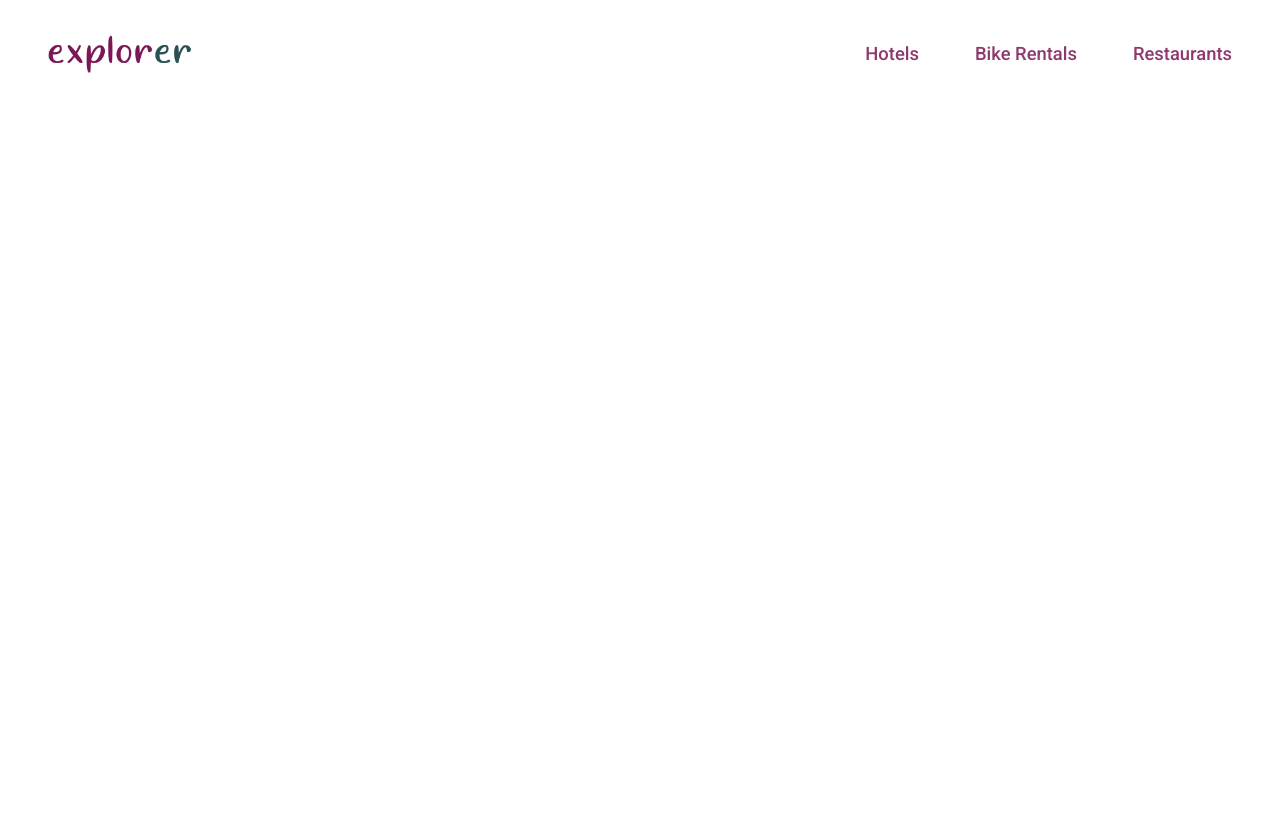
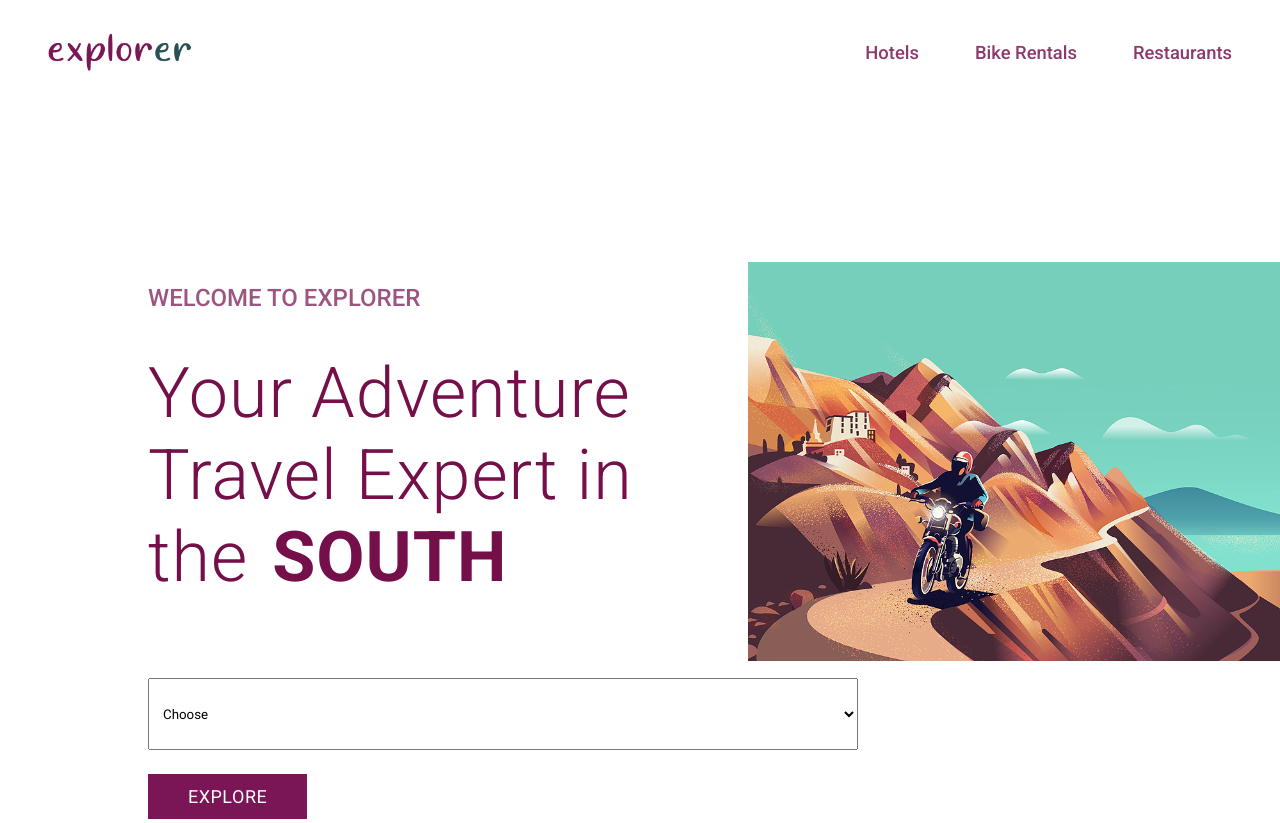
Before and after one commit to Mohana-Sowdesh/React-JS-Training, a React (Create React App) app in the folder explorer/: page / in a window 1280 px wide. Before the commit the page ends 800 px from the top, so only its background shows below. Built offline with nearby package versions, Linux system fonts and the light colour scheme.

Commit message:
Create banner, button component

```diff
--- /dev/null
+++ b/explorer/src/components/Banner/Banner.jsx
@@ -0,0 +1,41 @@
+import styles from "../Banner/Banner.module.scss";
+import cover from '../../assets/explorer.webp';
+import { AppConstants } from '../../constants/app-constants';
+import Button from "../Button/Button";
+
+/**
+ * @description - This function returns Banner component
+ */
+function Banner() {
+    return (
+        <section className={styles.banner}>
+            <div className={styles["site-desc"]}>
+                <div className={styles.welcome}>{ AppConstants.BANNER.WELCOME_MSG }</div>
+                <div className={styles.slogan}>
+                    { AppConstants.BANNER.PROMO_MSG }
+                    <span className={styles.south}>{ AppConstants.BANNER.SOUTH }</span>
+                </div>
+
+                <select name="place" className={styles.dropdown}>
+                    <option value="Choose" hidden selected disabled>Choose</option>
+                    <option value="Chidambaram">Chidambaram</option>
+                    <option value="Masinagudi">Masinagudi</option>
+                    <option value="Pollachi">Pollachi</option>
+                    <option value="Thanjavur">Thanjavur</option>
+                    <option value="Kumbakkonam">Kumbakkonam</option>
+                    <option value="Tirunelveli">Tirunelveli</option>
+                </select>
+
+                <div className={styles["btn-container"]}>
+                    <Button btnText={AppConstants.BANNER.EXPLORE_BTN_TXT} />
+                </div>
+
+            </div>
+            <div className={styles["banner-img"]}>
+                <img src={cover} alt="cover image" />
+            </div>
+        </section>
+    );
+}
+
+export default Banner;
--- /dev/null
+++ b/explorer/src/components/Banner/Banner.module.scss
@@ -0,0 +1,52 @@
+@import '../../styles/color.module';
+
+.banner {
+    display: flex;
+}
+
+.site-desc {
+    width: 37.5rem;
+    margin: 11.25rem 0 0 9.25rem;
+    z-index: 1;
+}
+
+.banner-img {
+    width: 100%;
+
+    img {
+        width: 100%;
+        height: 100%;
+        object-fit: contain;
+    }
+}
+
+.welcome {
+    text-transform: uppercase;
+    font-size: 1.5rem;
+    font-weight: 500;
+    color: $welcome-msg-color;
+}
+
+.slogan {
+    margin: 2.5rem 6.25rem 5rem 0;
+    font-size: 4.375rem;
+    font-weight: 300;
+    color: $slogan-color;
+    letter-spacing: 1px;
+}
+
+.south {
+    padding-left: 1.5rem;
+    font-weight: 600;
+    text-transform: uppercase;
+}
+
+.dropdown {
+    padding: 10px;
+    width: 710px;
+    height: 72px;
+}
+
+.btn-container {
+    margin-top: 1.5rem;
+}
--- /dev/null
+++ b/explorer/src/components/Button/Button.jsx
@@ -0,0 +1,18 @@
+import styles from '../Button/Button.module.scss';
+import PropTypes from 'prop-types';
+
+/**
+ * @description - This function returns a button
+ * @param {*} btnText
+ */
+function Button({ btnText }) {
+    return (
+        <button className={styles.btn}>{ btnText }</button>
+    );
+}
+
+Button.propTypes = {
+    btnText: PropTypes.string.isRequired
+}
+
+export default Button;
--- /dev/null
+++ b/explorer/src/components/Button/Button.module.scss
@@ -0,0 +1,13 @@
+@import '../../styles/color.module';
+
+.btn {
+    padding: 0.75rem 2.5rem;
+    background-color: $btn-color;
+    color: $white-color;
+    border: none;
+    font-size: 1.125rem;
+    font-weight: small;
+    cursor: pointer;
+    text-transform: uppercase;
+    letter-spacing: 0.5px;
+}
--- a/explorer/src/components/Header/Header.jsx
+++ b/explorer/src/components/Header/Header.jsx
@@ -5,7 +5,7 @@ import MenuItem from '../MenuItem/MenuItem';
 import { AppConstants } from '../../constants/app-constants';
 
 /**
- * @description this function returns Header component
+ * @description - This function returns Header component
  */
 
 function Header() {
--- a/explorer/src/components/Header/Header.module.scss
+++ b/explorer/src/components/Header/Header.module.scss
@@ -2,7 +2,7 @@ header {
     display: flex;
     justify-content: space-between;
     align-items: center;
-    margin: 1.87rem 3rem;
+    margin: 1.75rem 3rem;
 }
 
 .logo {
--- a/explorer/src/constants/app-constants.js
+++ b/explorer/src/constants/app-constants.js
@@ -1,3 +1,9 @@
 export const AppConstants = {
-    MENU_LIST : ['Hotels', 'Bike Rentals', 'Restaurants']
+    MENU_LIST : ['Hotels', 'Bike Rentals', 'Restaurants'],
+    BANNER: {
+        WELCOME_MSG: "Welcome to Explorer",
+        PROMO_MSG: "Your Adventure Travel Expert in the",
+        SOUTH: "South",
+        EXPLORE_BTN_TXT: "Explore"
+    }
 }
--- a/explorer/src/pages/Home/Home.jsx
+++ b/explorer/src/pages/Home/Home.jsx
@@ -1,10 +1,12 @@
 import React from 'react';
 import Header from '../../components/Header/Header';
+import Banner from '../../components/Banner/Banner';
 
 function Home() {
     return (
        <div>
             <Header />
+            <Banner />
        </div>
     );
 }
--- a/explorer/src/styles/_color.module.scss
+++ b/explorer/src/styles/_color.module.scss
@@ -1 +1,8 @@
 $primary-color: #8e396d;
+
+$white-color: #fff;
+
+$welcome-msg-color: #9c5481;
+$slogan-color: #750f4a;
+
+$btn-color: #7a1655;
```
Also changed, not shown: explorer/src/components/MenuItem/MenuItem.jsx (+7 -2 lines), explorer/src/assets/cover.png (deleted), explorer/src/assets/explorer.webp (added).
